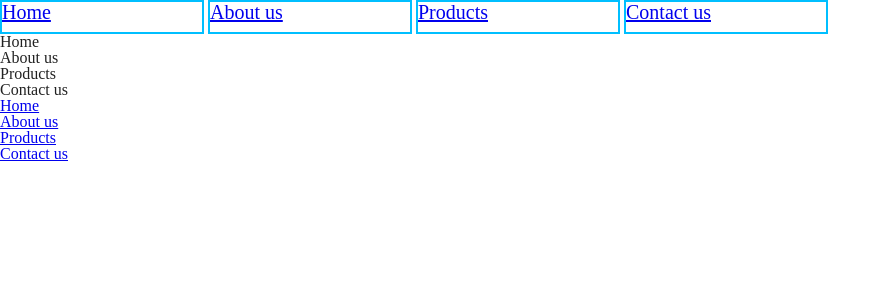
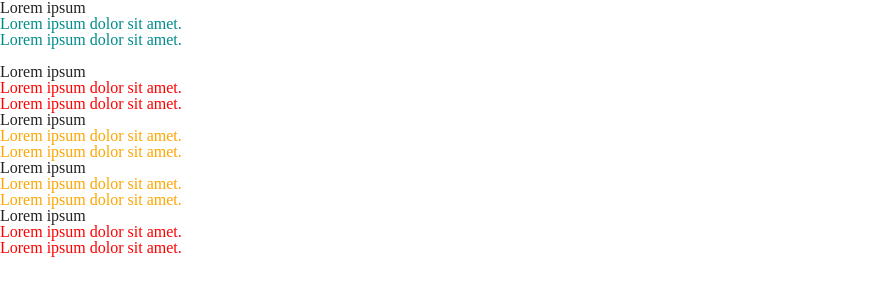
Before and after one commit to pdcourses/first_project_pd2022, a plain HTML site: page index.html in a window 1280 px wide. Shown: the whole page, without its empty margins (0-891 px from the left). Drawn offline with Linux system fonts and the light colour scheme.

Commit message:
selector for children

```diff
--- a/assets/css/style.css
+++ b/assets/css/style.css
@@ -1,3 +1,4 @@
+/*
 .nav{
     list-style-type: none;
 }
@@ -9,3 +10,15 @@ ul.nav > li {
     height: 30px;
     display: inline-block;
 }
+*/
+p{
+    color: darkcyan;
+}
+
+div > p{
+    color: orange;
+}
+
+.class1 > p {
+    color: red;
+}
--- a/index.html
+++ b/index.html
@@ -11,8 +11,8 @@
 </head>
 
 <body>
+    <!--
     <ul class="nav">
-        <!-- <li><a href="">Page name</a></li>-->
         <li><a href="#">Home</a></li>
         <li><a href="#">About us</a></li>
         <li><a href="#">Products</a></li>
@@ -20,7 +20,6 @@
     </ul>
 
     <ul>
-        <!-- <li><a href="">Page name</a></li>-->
         <li>Home</li>
         <li>About us</li>
         <li>Products</li>
@@ -28,11 +27,37 @@
     </ul>
 
     <ol class="nav">
-        <!-- <li><a href="">Page name</a></li>-->
         <li><a href="#">Home</a></li>
         <li><a href="#">About us</a></li>
         <li><a href="#">Products</a></li>
         <li><a href="#">Contact us</a></li>
     </ol>
+-->
+
+    <h2>Lorem ipsum</h1>
+    <p>Lorem ipsum dolor sit amet.</p>
+    <p>Lorem ipsum dolor sit amet.</p>
+    <br/>
+    <div class="class1">
+        <h2>Lorem ipsum</h1>
+        <p>Lorem ipsum dolor sit amet.</p>
+        <p>Lorem ipsum dolor sit amet.</p>
+    </div>
+    <div class="class2">
+        <h2>Lorem ipsum</h1>
+        <p>Lorem ipsum dolor sit amet.</p>
+        <p>Lorem ipsum dolor sit amet.</p>
+    </div>
+    <div class="class3">
+        <h2>Lorem ipsum</h1>
+        <p>Lorem ipsum dolor sit amet.</p>
+        <p>Lorem ipsum dolor sit amet.</p>
+    </div>
+    <div class="class1">
+        <h2>Lorem ipsum</h1>
+        <p>Lorem ipsum dolor sit amet.</p>
+        <p>Lorem ipsum dolor sit amet.</p>
+    </div>
+
 </body>
 </html>
```
